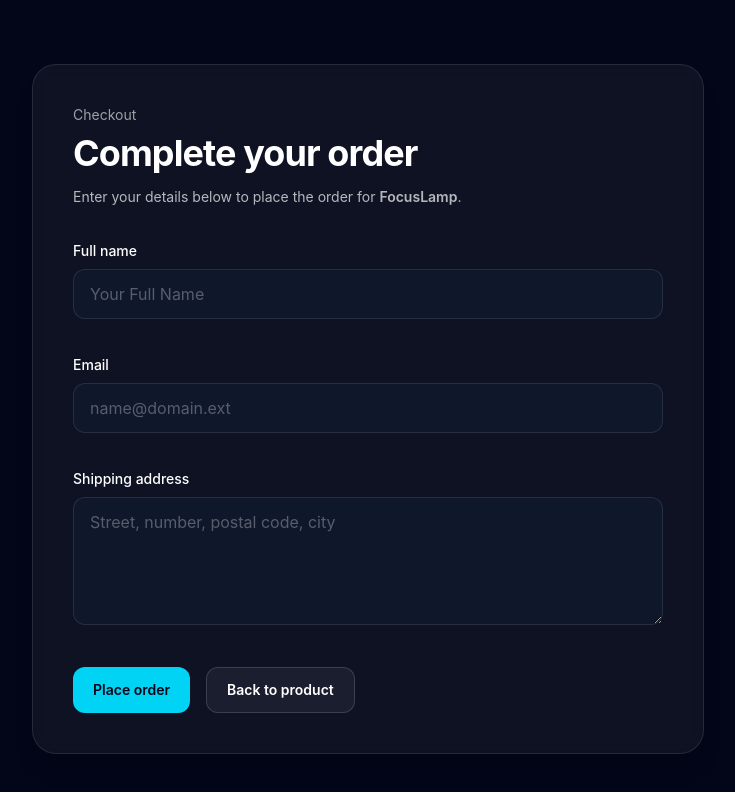
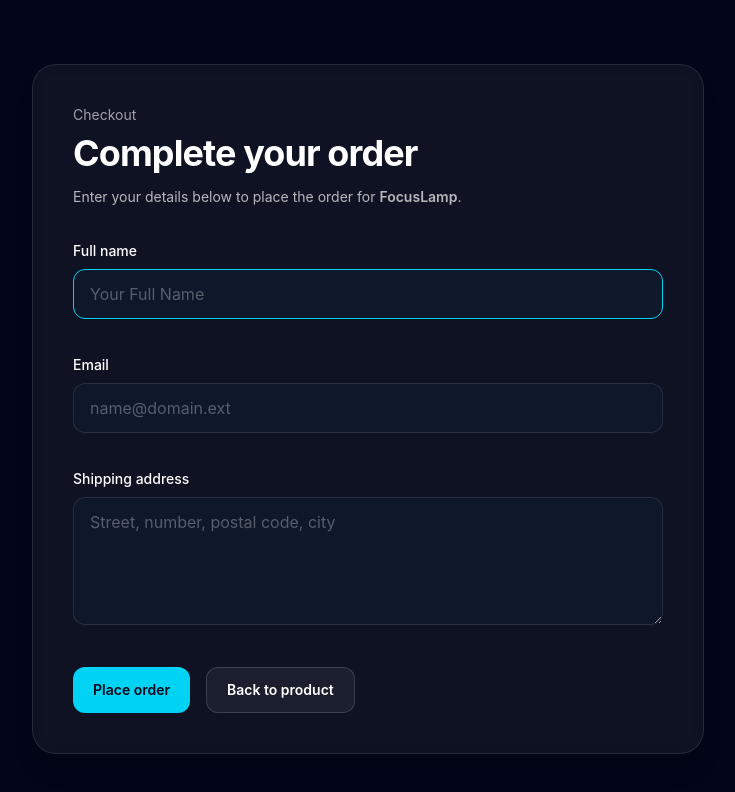
Before and after one commit to ozaprzalka/basic-product-funnel-sample, a React (Vite) app: page /checkout in a window 1280 px wide. Shown: the top 792 px of the page, without its empty margins (272-1007 px from the left). Built offline with nearby package versions, Linux system fonts and the light colour scheme.

Commit message:
feat(checkout page): set the focus on the full name when the page loads

```diff
--- a/src/pages/CheckoutPage.tsx
+++ b/src/pages/CheckoutPage.tsx
@@ -1,4 +1,4 @@
-import { useState } from 'react';
+import { useState, useEffect } from 'react';
 
 import { useForm, type SubmitHandler } from 'react-hook-form';
 import { zodResolver } from '@hookform/resolvers/zod';
@@ -32,9 +32,14 @@ export default function CheckoutPage() {
     handleSubmit,
     formState: { errors },
     reset,
+    setFocus,
   } = useForm<FormSchema>({
     resolver: zodResolver(formSchema),
   });
+
+  useEffect(() => {
+    setFocus('fullName');
+  }, []);
 
   const onSubmit: SubmitHandler<FormSchema> = async (data) => {
     // Pause execution for 1 second
```
